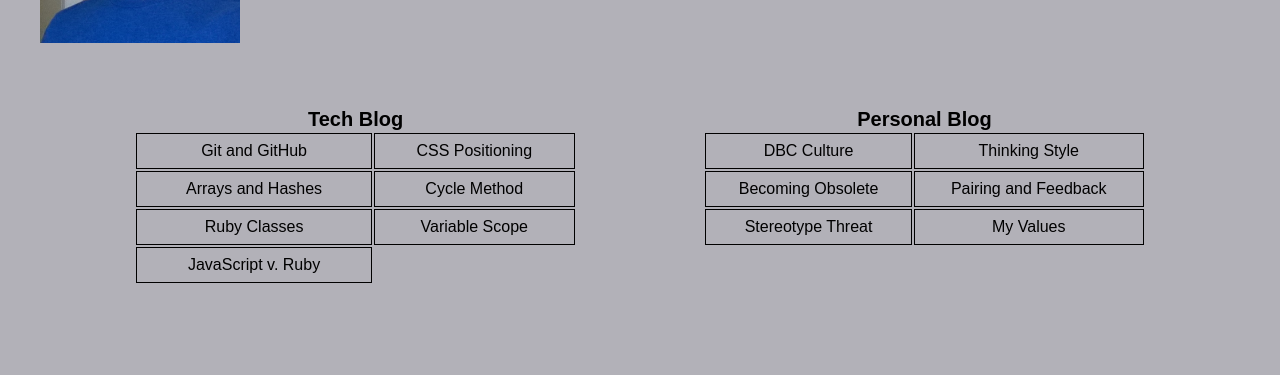
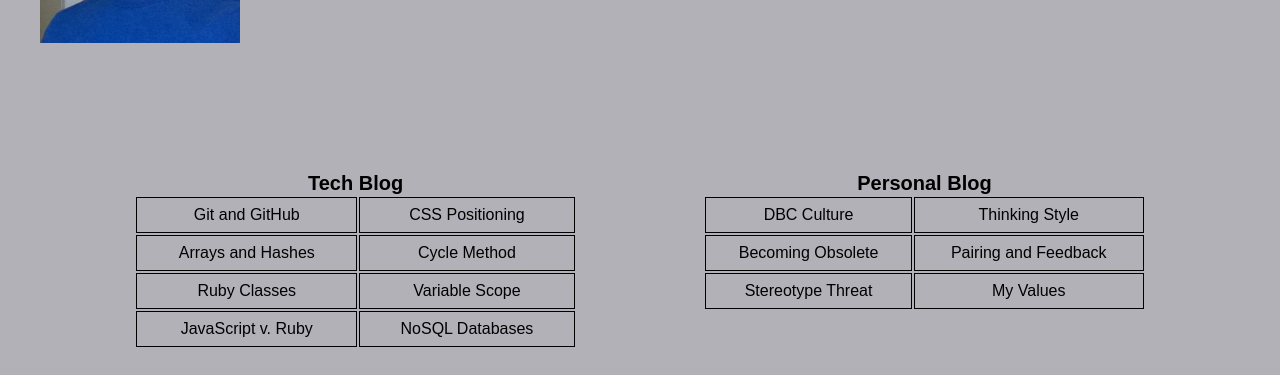
Before and after one commit to alcsatt/alcsatt.github.io, a plain HTML site: page blog/blog-index.html in a window 1280 px wide. Shown: the part 237-612 px from the top of the page. Drawn offline with Linux system fonts and the light colour scheme.

Commit message:
Fix styling

```diff
--- a/blog/blog-index.html
+++ b/blog/blog-index.html
@@ -32,6 +32,7 @@
       </tr>
       <tr>
         <td><a href="http://alcsatt.github.io/blog/t7-JavaScript.html">JavaScript v. Ruby</a></td>
+        <td><a href="http://alcsatt.github.io/blog/t8-tech.html">NoSQL Databases</a></td>
       </tr>
     </table>
     <table id="personal">
--- a/stylesheets/default.css
+++ b/stylesheets/default.css
@@ -106,7 +106,7 @@ a {
   float: left;
   width: 35%;
   margin-left: 10%;
-  margin-top: -15%;
+  margin-top: -10%;
   /*border: 1px solid black;*/
 }
 
@@ -117,7 +117,7 @@ a {
   float: right;
   width: 35%;
   margin-right: 10%;
-  margin-top: -15%;
+  margin-top: -10%;
   /*border: 1px solid black;*/
 }
 
```
